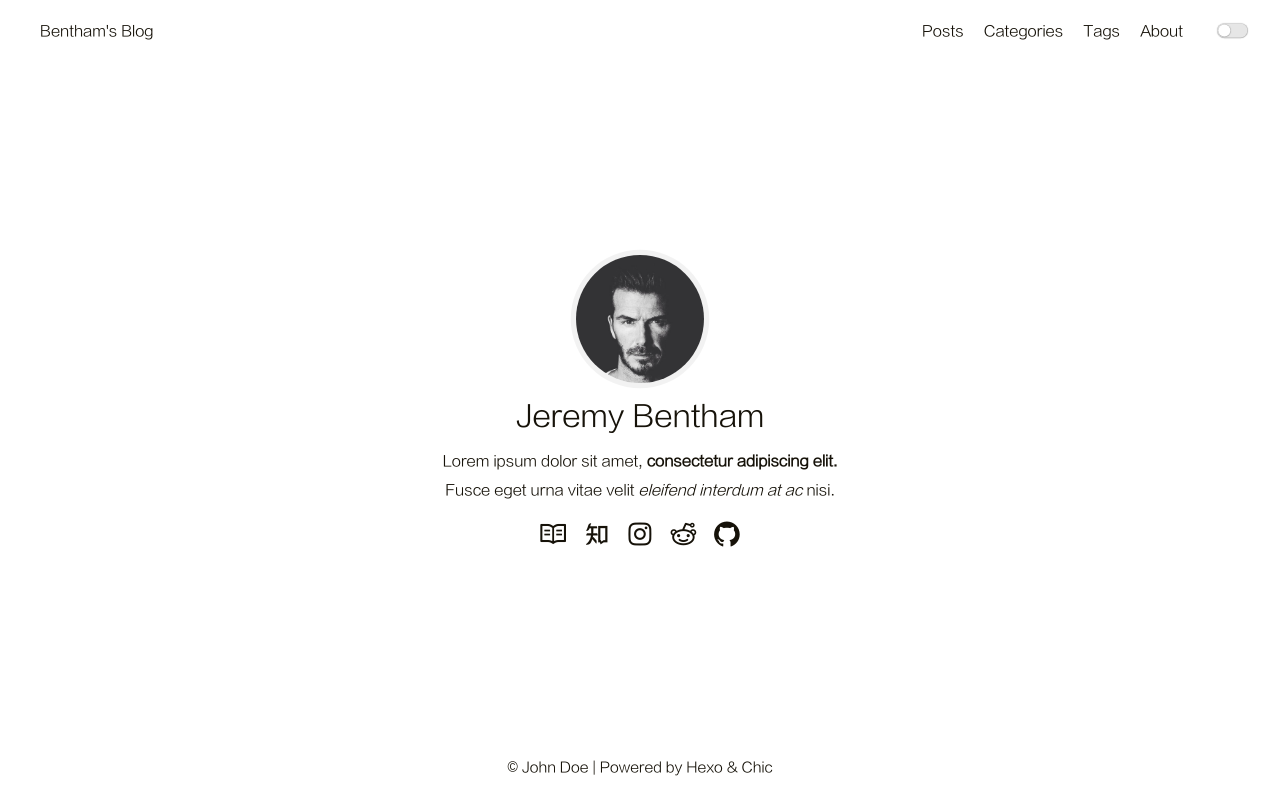
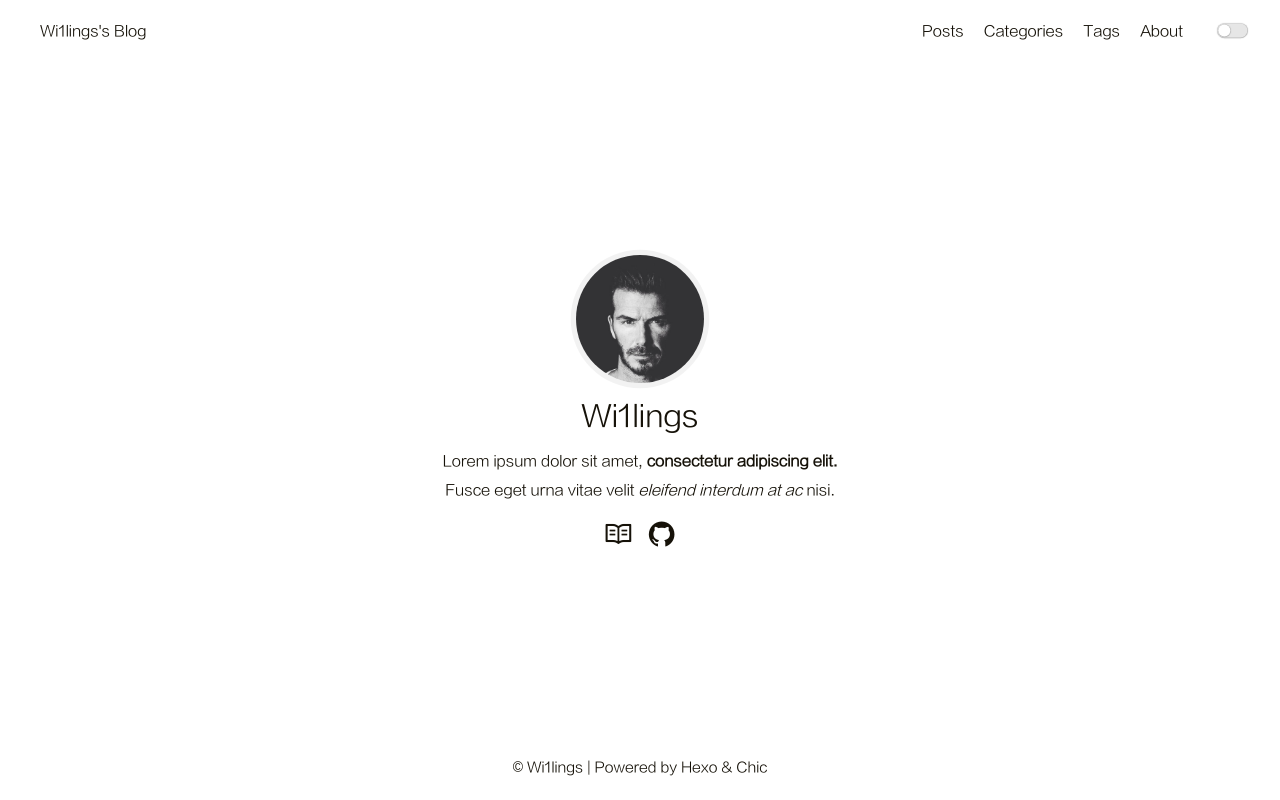
Before and after one commit to Wi1lings/Wi1lings.github.io, a plain HTML site: page index.html in a window 1280 px wide. Drawn offline with Linux system fonts and the light colour scheme.

Commit message:
Site updated: 2025-03-04 19:49:54

```diff
--- a/index.html
+++ b/index.html
@@ -7,7 +7,7 @@
       content="width=device-width, initial-scale=1.0, maximum-scale=1.0, minimum-scale=1.0">
 <meta http-equiv="X-UA-Compatible" content="ie=edge">
 
-    <meta name="author" content="John Doe">
+    <meta name="author" content="Wi1lings">
 
 
 
@@ -69,7 +69,7 @@
         <header>
     <nav class="navbar">
         <div class="container">
-            <div class="navbar-header header-logo"><a href="/">Bentham&#39;s Blog</a></div>
+            <div class="navbar-header header-logo"><a href="/">Wi1lings&#39;s Blog</a></div>
             <div class="menu navbar-right">
 
                     <a class="menu-item" href="/archives">Posts</a>
@@ -91,7 +91,7 @@
         <div class="container">
             <div class="navbar-header">
                 <div>
-                    <a href="/">Bentham&#39;s Blog</a><a id="mobile-toggle-theme">·&nbsp;Light</a>
+                    <a href="/">Wi1lings&#39;s Blog</a><a id="mobile-toggle-theme">·&nbsp;Light</a>
                 </div>
                 <div class="menu-toggle" onclick="mobileBtn()">&#9776; Menu</div>
             </div>
@@ -130,7 +130,7 @@
         <div class="avatar">
             <a href="/archives"><img src="/image/avatar.jpeg"></a>
         </div>
-        <div class="nickname">Jeremy Bentham</div>
+        <div class="nickname">Wi1lings</div>
         <div class="description"><p>Lorem ipsum dolor sit amet, <strong>consectetur adipiscing elit.</strong> <br>Fusce eget urna vitae velit <em>eleifend interdum at ac</em> nisi.</p>
 </div>
         <div class="links">
@@ -143,28 +143,7 @@
 
                     </a>
 
-                    <a class="link-item" title="ZhiHu" target="_blank" rel="noopener" href="https://www.zhihu.com/people/sirice">
-
-
-                            <i class="iconfont icon-zhihu"></i>
-
-                    </a>
-
-                    <a class="link-item" title="Instagram" href="">
-
-
-                            <i class="iconfont icon-instagram"></i>
-
-                    </a>
-
-                    <a class="link-item" title="Reddit" href="">
-
-
-                            <i class="iconfont icon-reddit"></i>
-
-                    </a>
-
-                    <a class="link-item" title="Github" target="_blank" rel="noopener" href="https://github.com/Siricee">
+                    <a class="link-item" title="Github" target="_blank" rel="noopener" href="https://github.com/Wi1lings">
 
 
                             <i class="iconfont icon-github"></i>
@@ -180,7 +159,7 @@
             </div>
             <footer id="footer" class="footer">
     <div class="copyright">
-        <span>© John Doe | Powered by <a href="https://hexo.io" target="_blank">Hexo</a> & <a href="https://github.com/Siricee/hexo-theme-Chic" target="_blank">Chic</a></span>
+        <span>© Wi1lings | Powered by <a href="https://hexo.io" target="_blank">Hexo</a> & <a href="https://github.com/Siricee/hexo-theme-Chic" target="_blank">Chic</a></span>
     </div>
 </footer>
 
```
Also changed, not shown: 2025/03/04/hello-world/index.html (+6 -6 lines), archives/2025/03/index.html (+4 -4 lines), archives/2025/index.html (+4 -4 lines), archives/index.html (+4 -4 lines).
